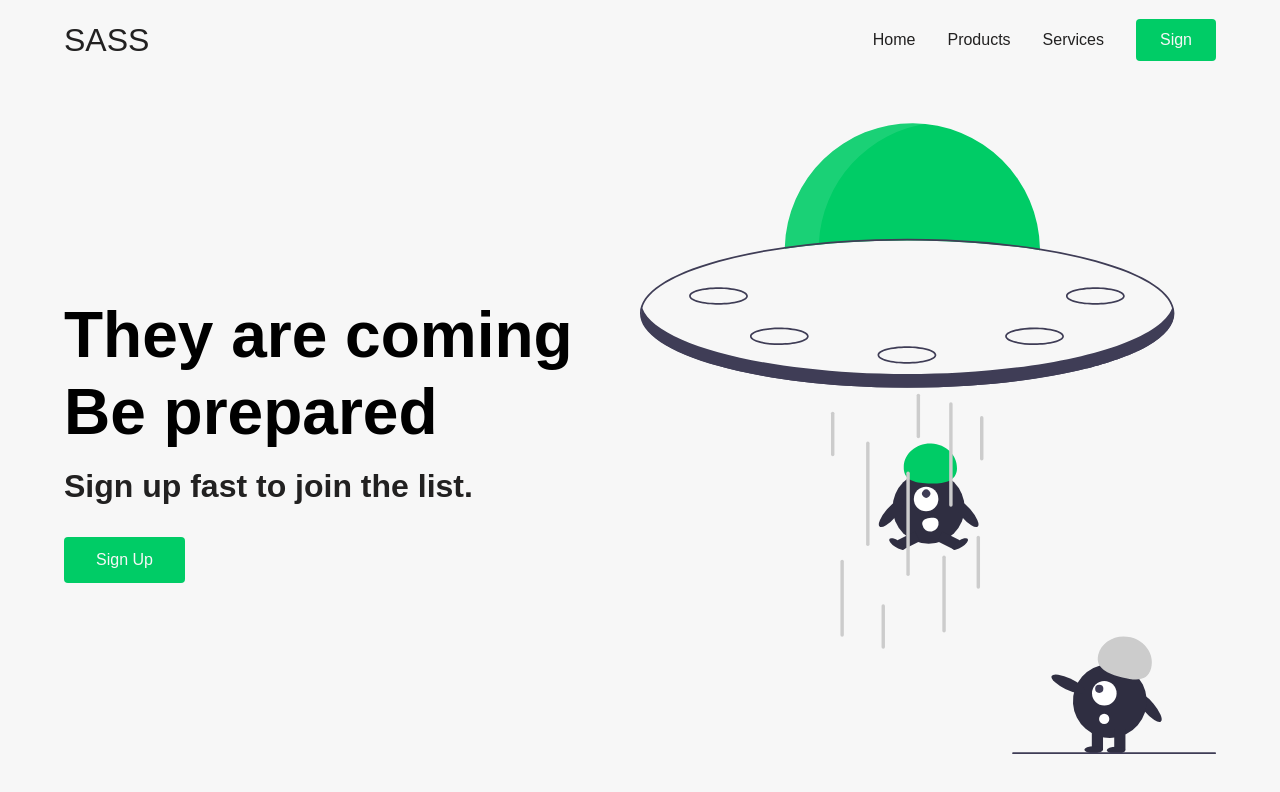
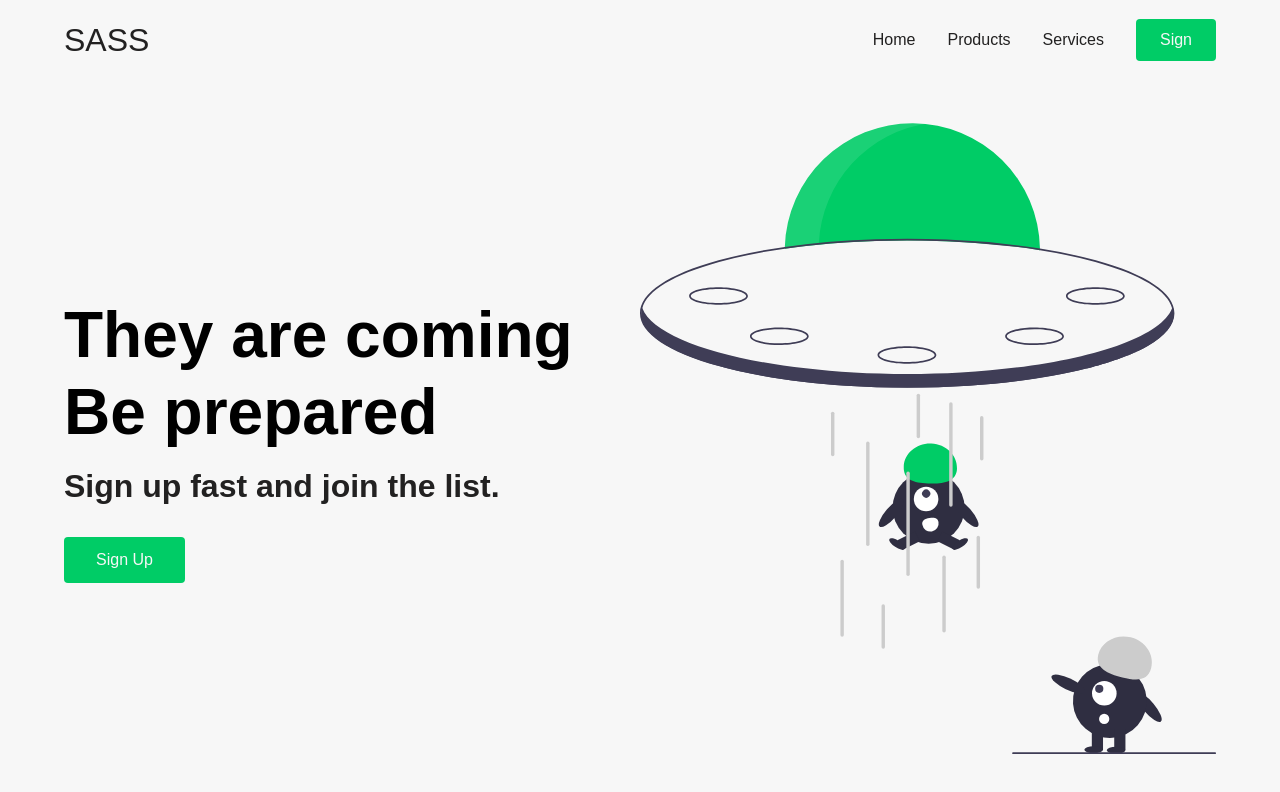
Before and after one commit to AntonBoh/scss-training, a plain HTML site: page index.html in a window 1280 px wide. Drawn offline with Linux system fonts and the light colour scheme.

Commit message:
changed word 2

```diff
--- a/index.html
+++ b/index.html
@@ -31,7 +31,7 @@
             <div class="hero__container--left">
                 <h1>They are coming</h1>
                 <h2>Be prepared</h2>
-                <p>Sign up fast to join the list.</p>
+                <p>Sign up fast and join the list.</p>
                 <button class="hero__container--btn">
                     <a href="#">Sign Up</a>
                 </button>
```
